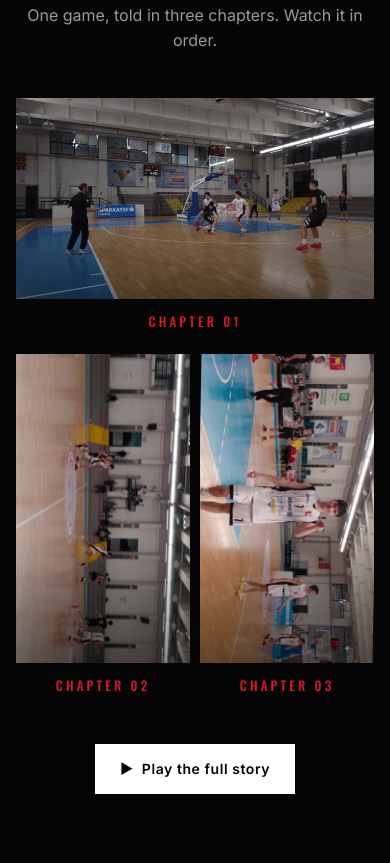
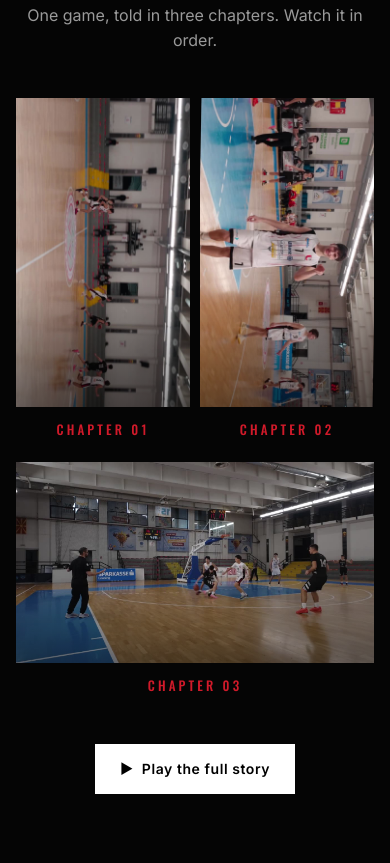
Before and after one commit to enzomoacir/Midnight, a plain HTML site: page index.html in a window 390 px wide. Shown: the part 1323-2186 px from the top of the page. Drawn offline with nearby package versions, Linux system fonts and the light colour scheme.

Commit message:
Reorder mini movie chapters

```diff
--- a/data.js
+++ b/data.js
@@ -17,9 +17,9 @@ window.SITE = {
     title: "Vibas Basket vs Uni Lanciano Game | Mini Movie",
     intro: "One game, told in three chapters. Watch it in order.",
     chapters: [
-      { file: "lanciano-1", title: "Chapter 1" },
-      { file: "lanciano-2", title: "Chapter 2" },
-      { file: "lanciano-3", title: "Chapter 3" }
+      { file: "lanciano-2", title: "Chapter 1" },
+      { file: "lanciano-3", title: "Chapter 2" },
+      { file: "lanciano-1", title: "Chapter 3" }
     ]
   },
 
--- a/style.css
+++ b/style.css
@@ -52,7 +52,7 @@ button{font:inherit;color:inherit;background:none;border:0;cursor:pointer}
 /* feature */
 .feature{padding-top:72px}
 .feature .mm-title{max-width:900px;margin-left:auto;margin-right:auto}
-.chapters{display:grid;grid-template-columns:1.6fr 1fr 1fr;gap:14px;align-items:stretch;margin-bottom:36px}
+.chapters{display:grid;grid-template-columns:1fr 1fr 1.6fr;gap:14px;align-items:stretch;margin-bottom:36px}
 .chapter .thumb{aspect-ratio:auto;height:clamp(380px,40vw,560px)}
 .chapter{display:flex;flex-direction:column;text-align:left}
 .chapter .num{font-family:var(--head);font-size:13px;letter-spacing:.24em;color:var(--accent);text-transform:uppercase;margin-top:12px}
@@ -116,9 +116,9 @@ button{font:inherit;color:inherit;background:none;border:0;cursor:pointer}
   .section{padding:72px 16px 24px}
   .grid,.grid.five{grid-template-columns:repeat(2,1fr);gap:10px}
   .chapters{grid-template-columns:1fr 1fr;gap:10px}
-  .chapter:first-child{grid-column:1/-1}
+  .chapter:last-child{grid-column:1/-1}
   .chapter .thumb{height:auto;aspect-ratio:9/16}
-  .chapter:first-child .thumb{aspect-ratio:16/9}
+  .chapter:last-child .thumb{aspect-ratio:16/9}
   .bio{grid-template-columns:1fr;gap:24px;text-align:center}
   .bio-logo{max-width:200px;margin:0 auto}
   .foot{padding:24px 16px 32px}
```
